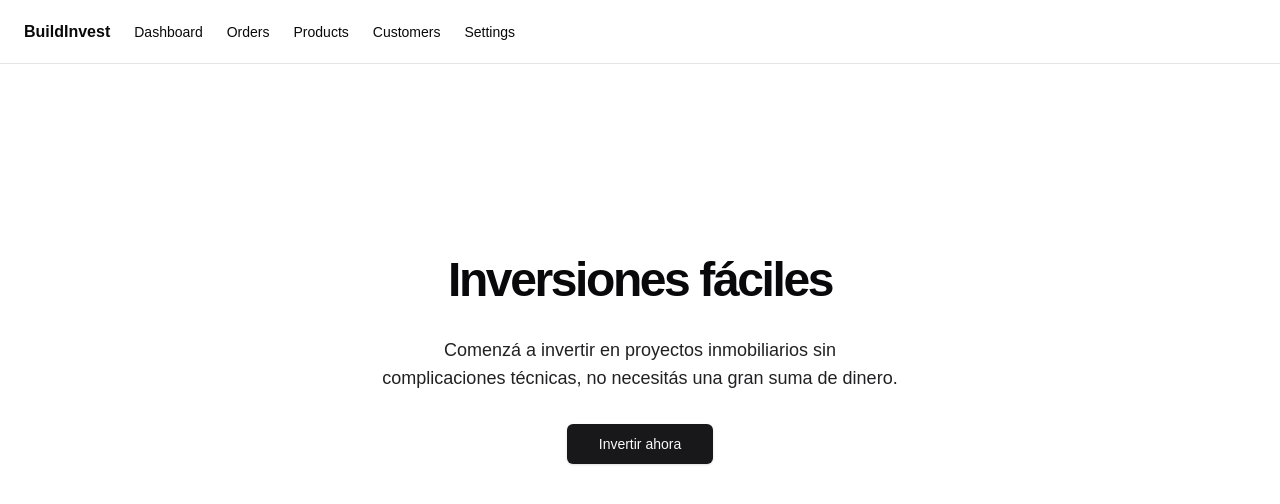
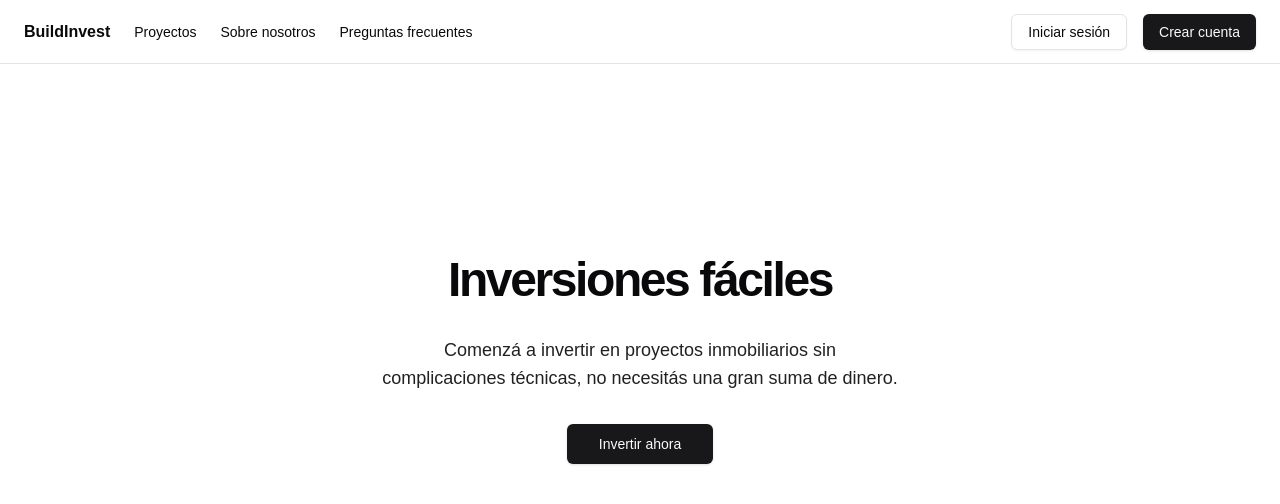
Before and after one commit to LautaroBrianAncasiCastiglio/BuildInvest, a Next.js app: page / in a window 1280 px wide. Shown: the top 504 px of the page. Built offline with nearby package versions, Linux system fonts and the light colour scheme.

Commit message:
Added login and register buttons in header

```diff
--- a/src/components/header/Header.tsx
+++ b/src/components/header/Header.tsx
@@ -14,9 +14,10 @@ export default function Header() {
 
 function HeaderNavigation() {
     return (
-        <nav className="hidden flex-col gap-6 text-lg font-medium md:flex md:flex-row md:items-center md:gap-5 md:text-sm lg:gap-6">
+        <nav className="hidden md:flex justify-between items-center w-full">
+            <div className="flex gap-6 text-lg font-medium md:flex-row md:items-center md:gap-5 md:text-sm lg:gap-6">
                 <Link
-                href="#"
+                    href="/"
                     className="flex items-center gap-2 text-lg font-bold md:text-base leading-none"
                 >
                     BuildInvest
@@ -25,41 +26,38 @@ function HeaderNavigation() {
                     href="#"
                     className="text-foreground transition-colors hover:text-foreground leading-none"
                 >
-                Dashboard
+                    Proyectos
                 </Link>
                 <Link
                     href="#"
                     className="text-foreground transition-colors hover:text-foreground leading-none"
                 >
-                Orders
+                    Sobre nosotros
                 </Link>
                 <Link
                     href="#"
                     className="text-foreground transition-colors hover:text-foreground leading-none"
                 >
-                Products
+                    Preguntas frecuentes
                 </Link>
-            <Link
-                href="#"
-                className="text-foreground transition-colors hover:text-foreground leading-none"
-            >
-                Customers
-            </Link>
-            <Link
-                href="#"
-                className="text-foreground transition-colors hover:text-foreground leading-none"
-            >
-                Settings
-            </Link>
+            </div>
+            <div className="flex gap-4">
+                <Button asChild variant={"outline"}>
+                    <Link href="/iniciar-sesion">Iniciar sesión</Link>
+                </Button>
+                <Button asChild>
+                    <Link href="/crear-cuenta">Crear cuenta</Link>
+                </Button>
+            </div>
         </nav>
     );
 }
 
 function ResponsiveHeaderNavigation() {
     return (
-        <div className="flex justify-between items-center w-full md:hidden">
+        <nav className="flex justify-between items-center w-full md:hidden">
             <Link
-                href="#"
+                href="/"
                 className="flex items-center gap-2 text-base font-bold md:text-base leading-none"
             >
                 BuildInvest
@@ -76,43 +74,38 @@ function ResponsiveHeaderNavigation() {
                     </Button>
                 </SheetTrigger>
                 <SheetContent side="right">
-                    <nav className="grid gap-6 text-lg font-medium">
+                    <div className="grid gap-6 text-lg font-medium">
                         <Link
                             href="#"
-                            className="flex items-center gap-2 text-lg font-semibold"
+                            className="text-foreground hover:text-foreground"
                         >
-                            <span className="sr-only">Acme Inc</span>
+                            Proyectos
                         </Link>
                         <Link
                             href="#"
                             className="text-foreground hover:text-foreground"
                         >
-                            Dashboard
+                            Sobre nosotros
                         </Link>
                         <Link
                             href="#"
                             className="text-foreground hover:text-foreground"
                         >
-                            Orders
+                            Preguntas frecuentes
                         </Link>
-                        <Link
-                            href="#"
-                            className="text-foreground hover:text-foreground"
-                        >
-                            Products
+                        <div className="flex flex-col mt-4 gap-4">
+                            <Button asChild variant={"outline"}>
+                                <Link href="/iniciar-sesion">
+                                    Iniciar sesión
                                 </Link>
-                        <Link
-                            href="#"
-                            className="text-foreground hover:text-foreground"
-                        >
-                            Customers
-                        </Link>
-                        <Link href="#" className="hover:text-foreground">
-                            Settings
-                        </Link>
-                    </nav>
+                            </Button>
+                            <Button asChild>
+                                <Link href="/crear-cuenta">Crear cuenta</Link>
+                            </Button>
+                        </div>
+                    </div>
                 </SheetContent>
             </Sheet>
-        </div>
+        </nav>
     );
 }
```
Lines whose indentation alone changed are shown as unchanged.
